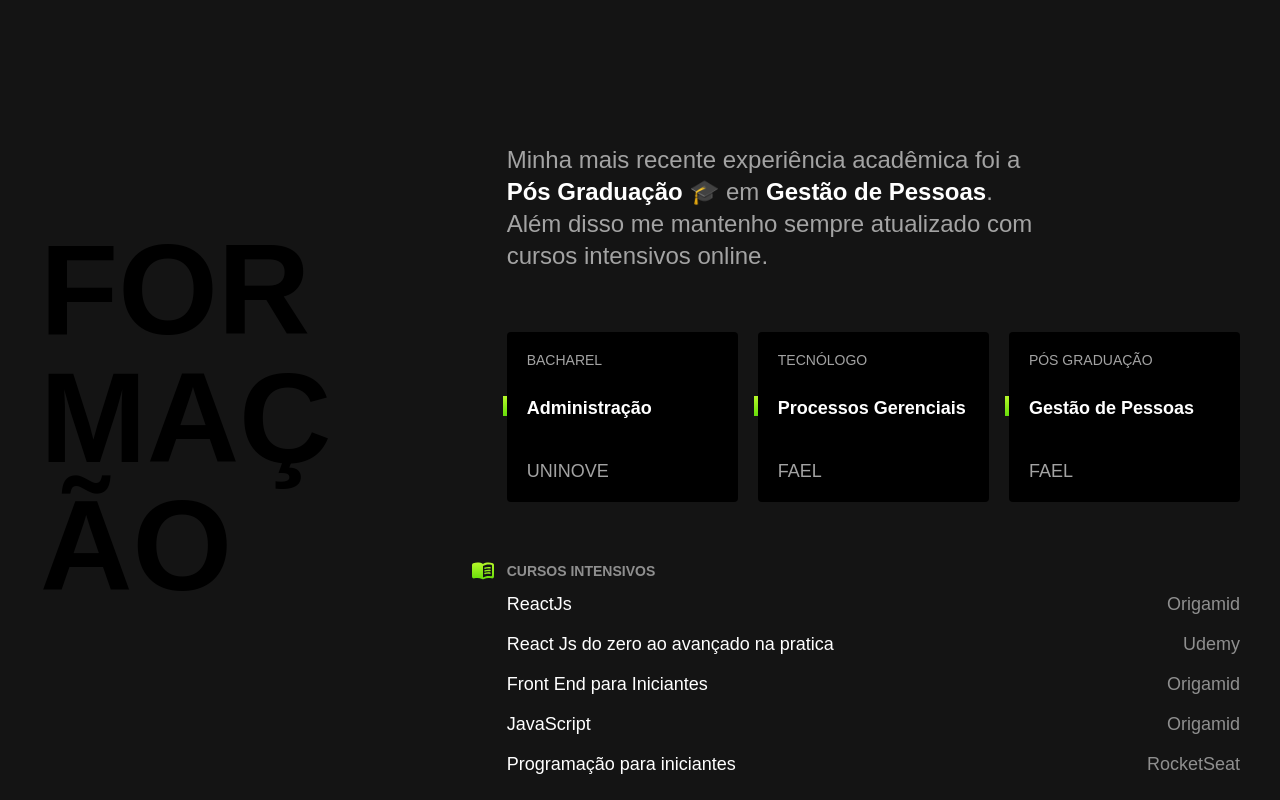
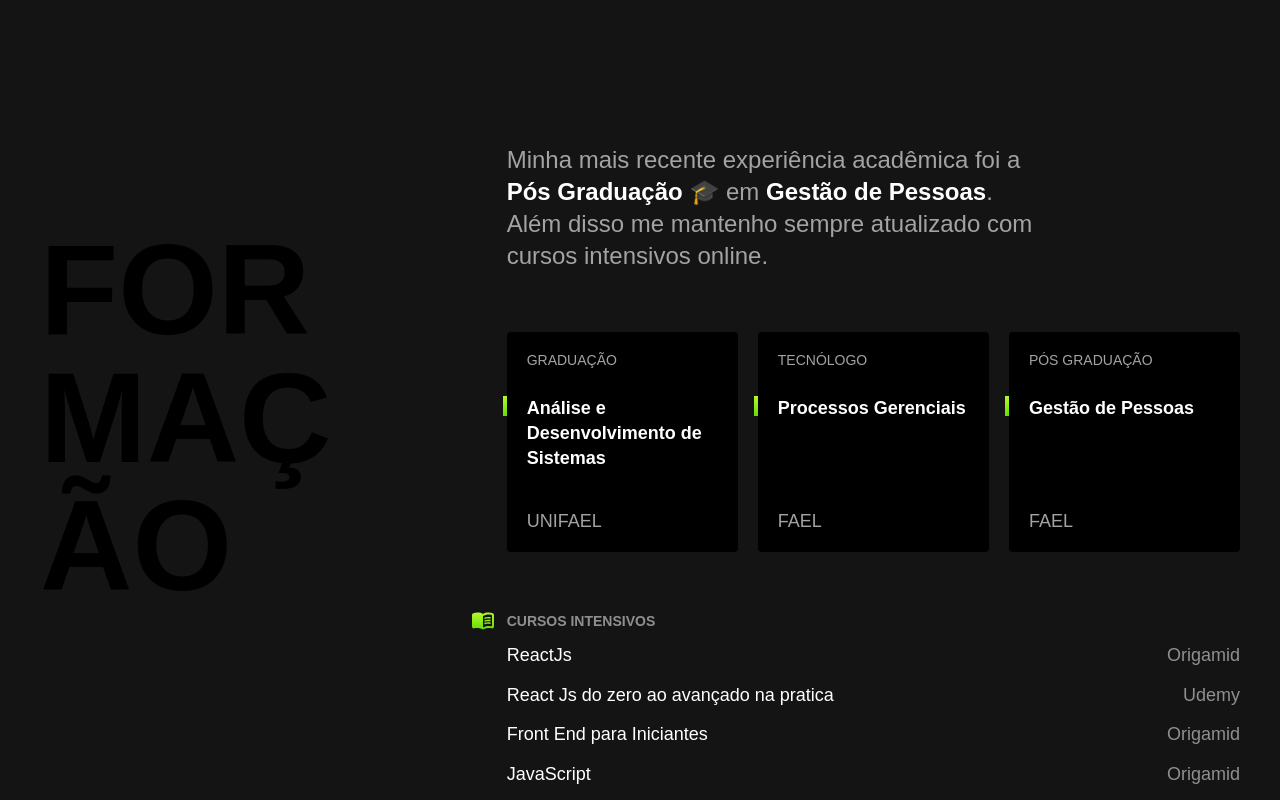
Before and after one commit to mauricioc08/app_nextjs, a Next.js app: page /formacao in a window 1280 px wide. Shown: the top 800 px of the page. Built offline with nearby package versions, Linux system fonts and the light colour scheme.

Commit message:
update data

```diff
--- a/pages/experiencia.js
+++ b/pages/experiencia.js
@@ -24,7 +24,7 @@ export default function Experiencia(props) {
       <h2 className={styles.subtitulo}>Experiência</h2>
       <div className={styles.carousel}>
         <p className={styles.experienciaTexto}>
-          Olá, me chamo Mauricio Cassiano, sou desenvolvedor Front-end
+          Olá, me chamo Mauricio Cassiano, sou desenvolvedor Web
           experiente em <strong>HTML</strong> , <strong>CSS</strong>,{" "}
           <strong>JavaScript</strong> , <strong>ReactJs</strong> e{" "}
           <strong>NextJs</strong>. Crio projetos inovadores, aprimorando
--- a/pages/formacao.js
+++ b/pages/formacao.js
@@ -16,9 +16,9 @@ export default function Formacao(props) {
 
             <ul className={styles.faculdadeLista}>
               <li className={styles.faculdade}>
-                <span className={styles.faculdadeTipo}>Bacharel</span>
-                <h3 className={styles.faculdadeCurso}>Administração</h3>
-                <span className={styles.faculdadeInstituicao}>UNINOVE</span>
+                <span className={styles.faculdadeTipo}>Graduação</span>
+                <h3 className={styles.faculdadeCurso}>Análise e Desenvolvimento de Sistemas</h3>
+                <span className={styles.faculdadeInstituicao}>UNIFAEL</span>
               </li>
               <li className={styles.faculdade}>
                 <span className={styles.faculdadeTipo}>TECNÓLOGO</span>
```
Also changed, not shown: 2 other files (tests, documents, lock files or other folders).
